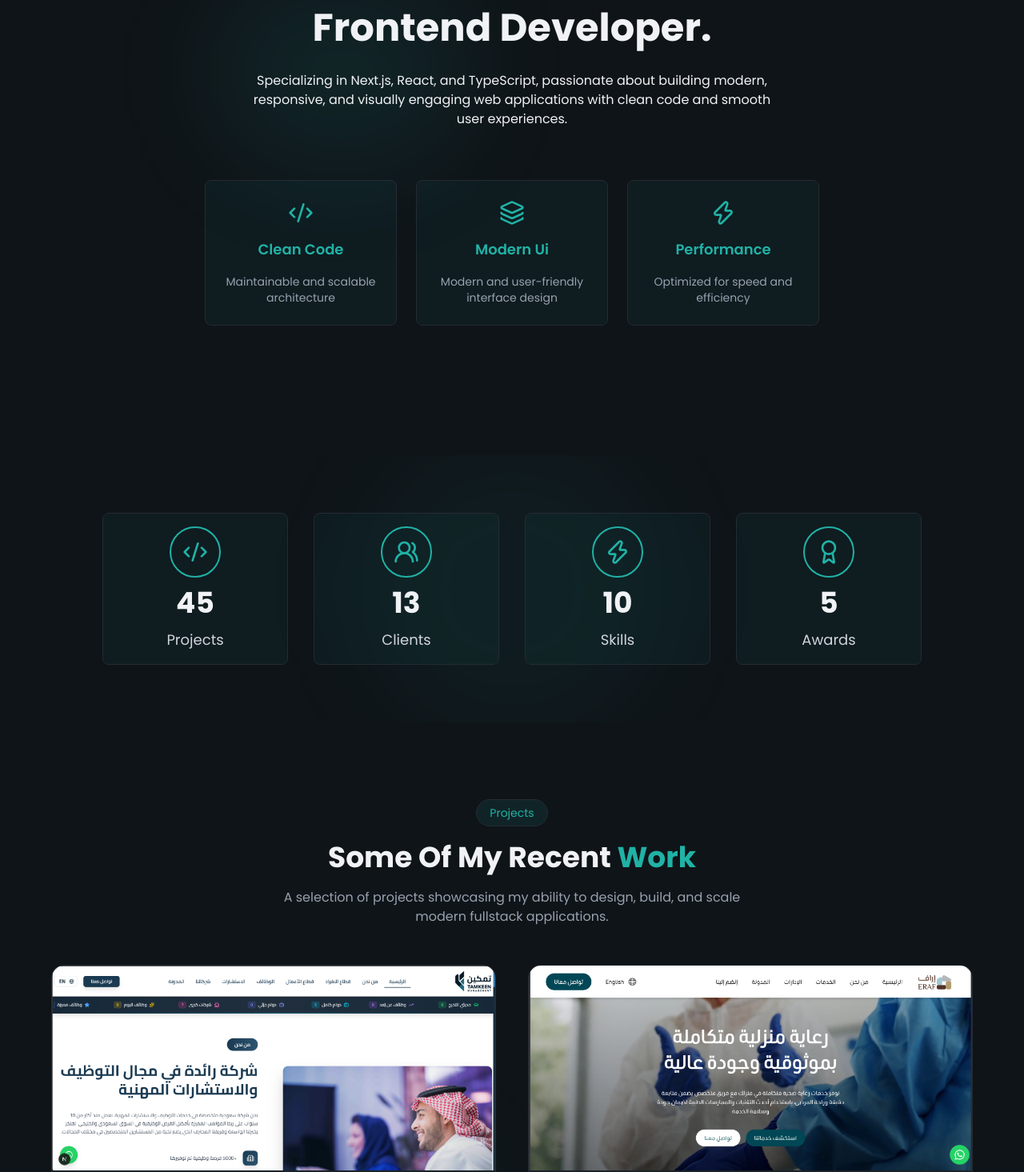
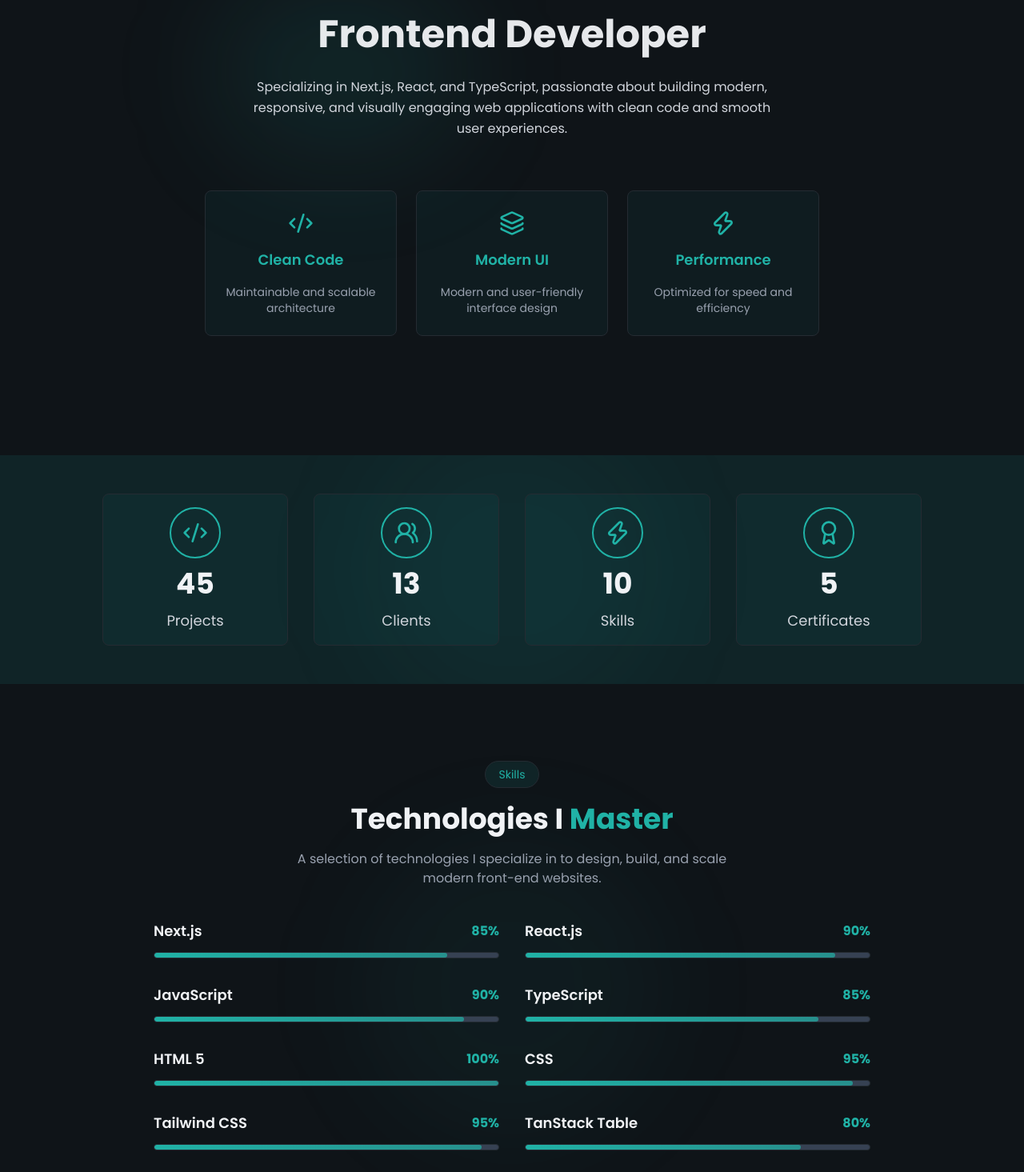
Before and after one commit to Omar2610sa/my-portofolio, a Next.js app: page / in a window 1280 px wide. Shown: the part 1031-2496 px from the top of the page at 80% size. Built offline with nearby package versions, Linux system fonts and the light colour scheme.

Commit message:
Add: make skills section

```diff
--- a/package.json
+++ b/package.json
@@ -12,6 +12,7 @@
     "@base-ui/react": "^1.5.0",
     "class-variance-authority": "^0.7.1",
     "clsx": "^2.1.1",
+    "framer-motion": "^12.40.0",
     "gsap": "^3.15.0",
     "lucide-react": "^1.16.0",
     "next": "16.2.6",
--- a/src/app/page.tsx
+++ b/src/app/page.tsx
@@ -3,6 +3,7 @@
 import Hero from "@/sections/Hero/Hero";
 import Info from "@/sections/Info/Info";
 import Projects from "@/sections/Projects/Projects";
+import Skills from "@/sections/Skills/Skills";
 
 export default function Home() {
   return (
@@ -13,6 +14,8 @@
       <About />
       {/* Info Secton */}
       <Info />
+      {/* Skills Secton */}
+      <Skills />
       {/* Projects Secton */}
       <Projects />
       {/* Experience Secton */}
--- a/src/components/Navbar/Navbar.tsx
+++ b/src/components/Navbar/Navbar.tsx
@@ -53,7 +53,7 @@
     }, [])
     return (
 <>
-        <nav className={`fixed top-0 left-0 w-full z-100 transition-all duration-300 ${scrolled ? "backdrop-blur-2xl" : "bg-transparent"}`}>
+        <nav className={`fixed top-0 left-0 w-full z-100 transition-all duration-300 ${scrolled ? " backdrop-blur-xl" : "bg-transparent"}`}>
             <div className="w-[95%] lg:w-[90% mx-auto h-16 flex items-center justify-between">
                 {/* Logo */}
                 <Logo />
--- /dev/null
+++ b/src/components/Ui/SkillsCard.tsx
@@ -0,0 +1,45 @@
+"use client"
+import { useEffect, useState } from 'react';
+
+interface SkillCardProps {
+    name: string;
+    percentage: number;
+    inView: boolean;
+}
+
+export function SkillCard({ name, percentage, inView }: SkillCardProps) {
+    const [progress, setProgress] = useState(0);
+
+    useEffect(() => {
+        if (!inView) return;
+
+        const timer = setTimeout(() => {
+            setProgress(percentage);
+        }, 100);
+
+        return () => clearTimeout(timer);
+    }, [inView, percentage]);
+
+    return (
+        <div className="space-y-3">
+            <div className="flex justify-between items-center">
+                <h3 className="text-lg font-semibold text-text">{name}</h3>
+                <span className="text-primary font-bold">
+                    {inView ? (
+                        <span className="transition-all duration-1000">
+                            {progress}%
+                        </span>
+                    ) : (
+                        '0%'
+                    )}
+                </span>
+            </div>
+            <div className="w-full h-2 bg-gray-700 rounded-full overflow-hidden border border-border">
+                <div
+                    className="h-full bg-gradient-to-r from-primary to-primary/70 rounded-full transition-all duration-1000 ease-out"
+                    style={{ width: inView ? `${progress}%` : '0%' }}
+                />
+            </div>
+        </div>
+    )
+}
--- a/src/sections/About/About.tsx
+++ b/src/sections/About/About.tsx
@@ -1,6 +1,21 @@
+'use client';
+
 import { Code2, Layers, Zap } from 'lucide-react'
+import { AnimatePresence, motion } from 'framer-motion';
+import { useState, useEffect } from 'react';
 
 export default function AboutSection() {
+    const roles = ['Frontend Developer', 'Next.js Developer', 'Sales Expert'];
+    const [currentRole, setCurrentRole] = useState(0);
+
+    useEffect(() => {
+        const interval = setInterval(() => {
+            setCurrentRole((prev) => (prev + 1) % roles.length);
+        }, 2000);
+
+        return () => clearInterval(interval);
+    }, []);
+
     const features = [
         {
             icon: Code2,
@@ -9,7 +24,7 @@
         },
         {
             icon: Layers,
-            title: 'Modern Ui',
+            title: 'Modern UI',
             description: 'Modern and user-friendly interface design'
         },
         {
@@ -33,13 +48,25 @@
                     </span>
 
                     <h2 className="text-4xl md:text-5xl font-bold leading-tight text-text max-w-2xl">
-                        Hi, I’m <span className='text-primary'>Omar Moataz</span>  Frontend Developer.
+                        Hi, I'm <span className='text-primary'>Omar Moataz</span>
+                        <br />
+                        <AnimatePresence mode="wait">
+                            <motion.span
+                                key={currentRole}
+                                initial={{ opacity: 0, y: 20 }}
+                                animate={{ opacity: 1, y: 0 }}
+                                exit={{ opacity: 0, y: -20 }}
+                                transition={{ duration: 0.5 }}
+                                className="inline-block mt-5"
+                            >
+                                {roles[currentRole]}
+                            </motion.span>
+                        </AnimatePresence>
                     </h2>
 
-                    <div className="space-y-4 max-w-2xl">
+                    <p className="space-y-4 max-w-2xl text-gray-300 text-base leading-relaxed">
                         Specializing in Next.js, React, and TypeScript, passionate about building modern, responsive, and visually engaging web applications with clean code and smooth user experiences.
-
-                    </div>
+                    </p>
                 </div>
 
                 {/* Feature Cards */}
@@ -63,7 +90,6 @@
                     })}
                 </div>
 
-
             </div>
         </section>
     );
--- a/src/sections/Info/Info.tsx
+++ b/src/sections/Info/Info.tsx
@@ -23,7 +23,7 @@
     {
         icon: Award,
         count: 5,
-        title: 'Awards'
+        title: 'Certificates'
     }
 ]
 
@@ -34,7 +34,7 @@
     });
 
     return (
-        <section id="info" className="relative overflow-hidden py-18" ref={ref}>
+        <section id="info" className="relative overflow-hidden py-12 bg-primary/10" ref={ref}>
             {/* Gradient accent */}
             <div className="absolute top-1/2 left-1/2 -translate-x-1/2 -translate-y-1/2 w-96 h-96 rounded-full blur-3xl bg-primary/5" />
 
--- /dev/null
+++ b/src/sections/Skills/Skills.tsx
@@ -0,0 +1,52 @@
+'use client';
+
+import { useInView } from 'react-intersection-observer';
+import SectionHeader from '@/components/Ui/SectionHeader';
+import { SkillCard } from '@/components/Ui/SkillsCard';
+
+const skillsData = [
+    { name: 'Next.js', percentage: 85 },
+    { name: 'React.js', percentage: 90 },
+    { name: 'JavaScript', percentage: 90 },
+    { name: 'TypeScript', percentage: 85 },
+    { name: 'HTML 5', percentage: 100 },
+    { name: 'CSS', percentage: 95 },
+    { name: 'Tailwind CSS', percentage: 95 },
+    { name: 'TanStack Table', percentage: 80 },
+    { name: 'Git', percentage: 95 },
+    { name: 'GitHub', percentage: 80 },
+]
+
+export default function Skills() {
+    const { ref, inView } = useInView({
+        threshold: 0.2,
+        triggerOnce: true
+    });
+
+    return (
+        <section id="skills" className="relative overflow-hidden py-24" ref={ref}>
+            {/* Gradient accent */}
+            <div className="absolute top-1/2 left-1/2 -translate-x-1/2 -translate-y-1/2 w-96 h-96 rounded-full blur-3xl bg-primary/5" />
+
+            <div className="relative z-10 w-[90%] max-w-4xl mx-auto">
+                <SectionHeader
+                    badge='Skills'
+                    title='Technologies I'
+                    highlight='Master'
+                    description='A selection of technologies I specialize in to design, build, and scale modern front-end websites.'
+                />
+                {/* Skills Grid */}
+                <div className="grid grid-cols-1 md:grid-cols-2 gap-8 mt-10">
+                    {skillsData.map((skill, index) => (
+                        <SkillCard
+                            key={index}
+                            name={skill.name}
+                            percentage={skill.percentage}
+                            inView={inView}
+                        />
+                    ))}
+                </div>
+            </div>
+        </section>
+    )
+}
```
Also changed, not shown: 1 other file (tests, documents, lock files or other folders).
